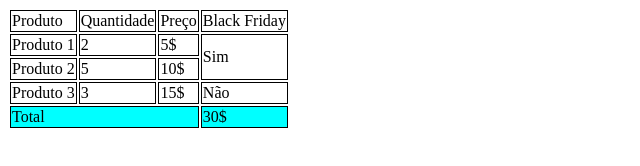
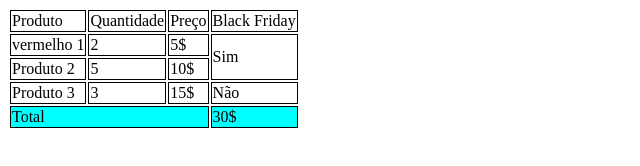
Before and after one commit to Danyelly552/Aula-tabela, a plain HTML site: page index.html in a window 1280 px wide. Shown: the whole page, without its empty margins (0-640 px from the left). Drawn offline with Linux system fonts and the light colour scheme.

Commit message:
Mudando produto para vermelha

```diff
--- a/index.html
+++ b/index.html
@@ -30,7 +30,7 @@
 
         <tbody>
         <tr>
-            <Td>Produto 1</Td>
+            <Td>vermelho 1</Td>
             <Td>2</Td>
             <Td>5$</Td>
             <Td rowspan="2">Sim</Td>
```
